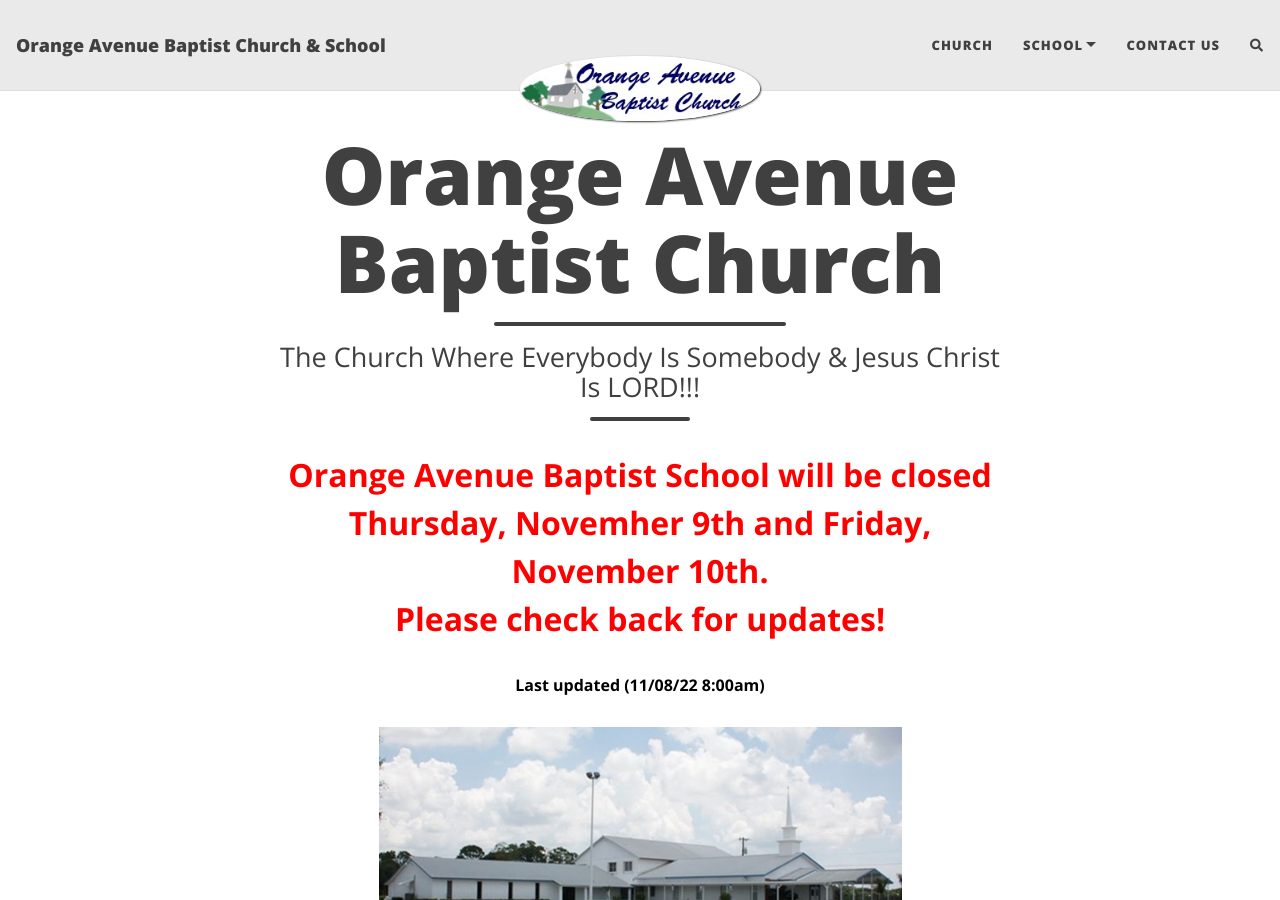
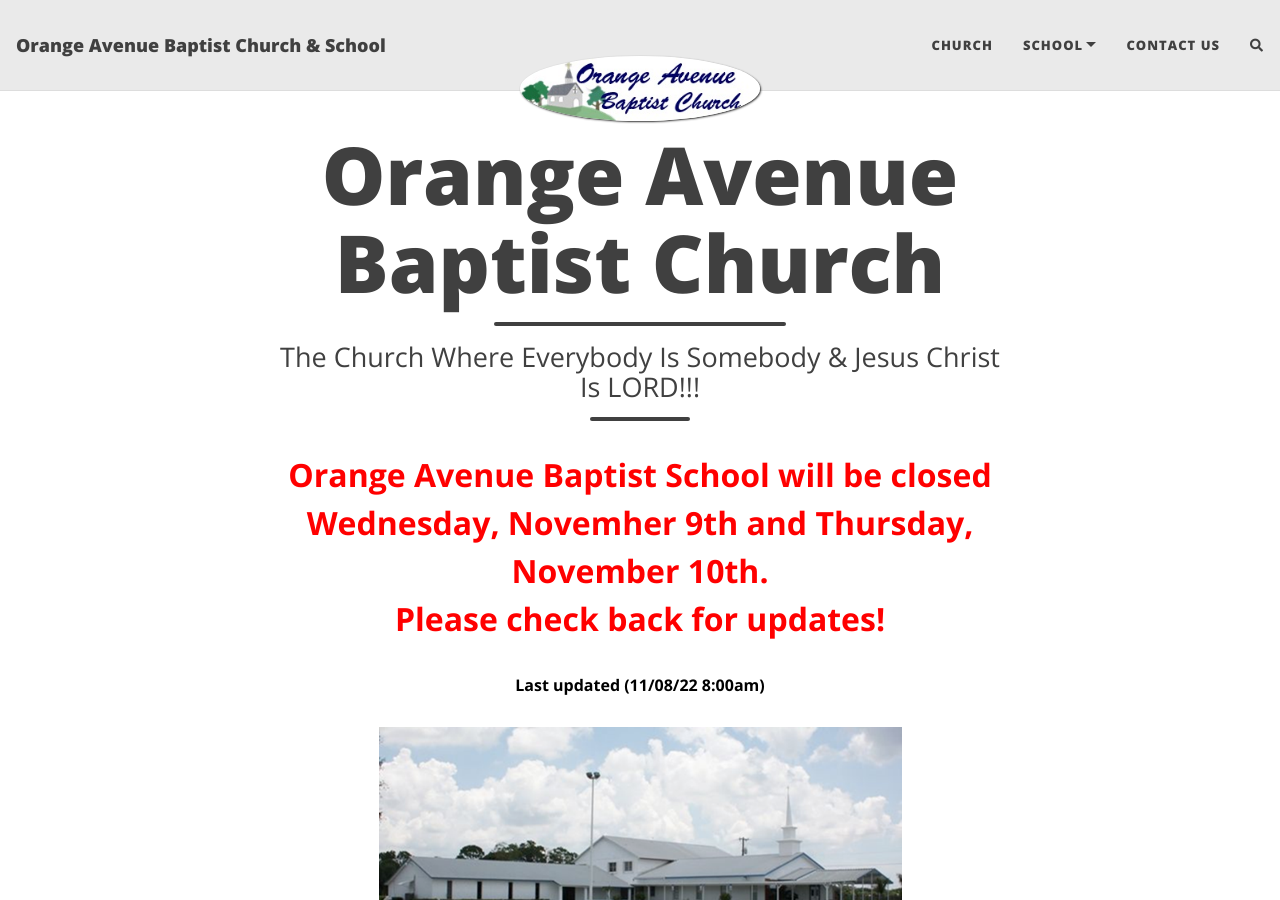
Before and after one commit to techdouttech/oabc-website, a Jekyll site: the page built from index.html, in a window 1280 px wide and 900 px high. Built offline with Jekyll 4.4.1, drawn with Linux system fonts in a browser that asks for light colours; nearby versions of some CDN libraries; the list of posts is cut into pages by our own code; comment, search, counter and statistics services are not loaded.

Commit message:
day change

```diff
--- a/index.html
+++ b/index.html
@@ -3,7 +3,7 @@
 title: Orange Avenue Baptist Church
 subtitle: The Church Where Everybody Is Somebody & Jesus Christ Is LORD!!!
 body: |
-    <p style="color:red;font-weight: bold;font-size: 24pt;">Orange Avenue Baptist School will be closed Thursday, Novemher 9th and Friday, November 10th. <br />
+    <p style="color:red;font-weight: bold;font-size: 24pt;">Orange Avenue Baptist School will be closed Wednesday, Novemher 9th and Thursday, November 10th. <br />
     Please check back for updates!</p>
     <!---<p style="color:blue;font-weight: bold;font-size: 24pt;">As of this time Orange Avenue Baptist School will be remaining open.<br />
     Exercise caution when traveling to and from school.</p>
```
